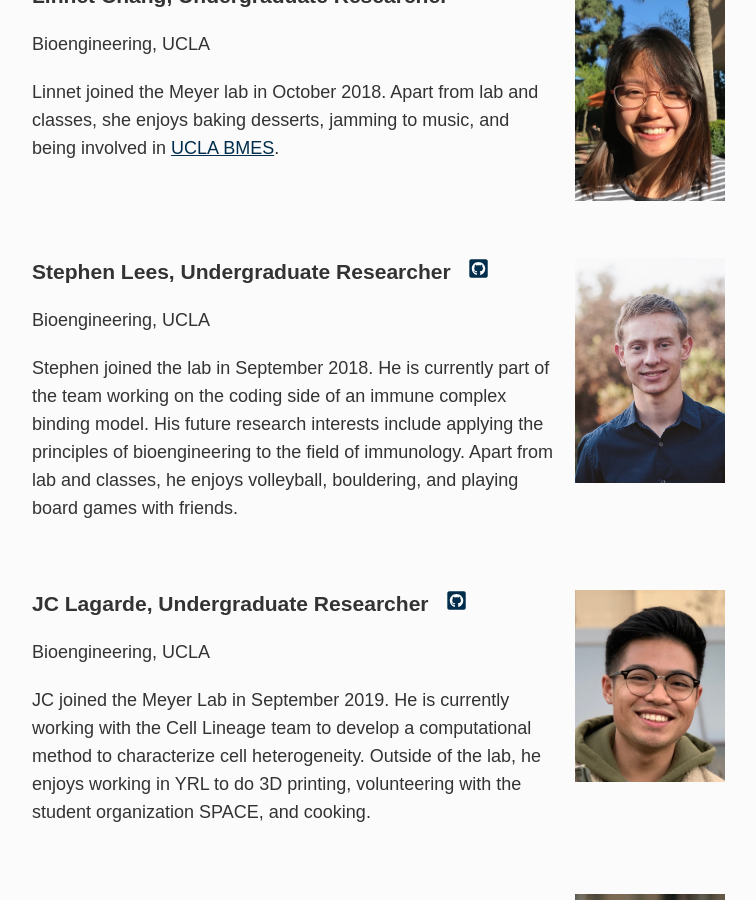
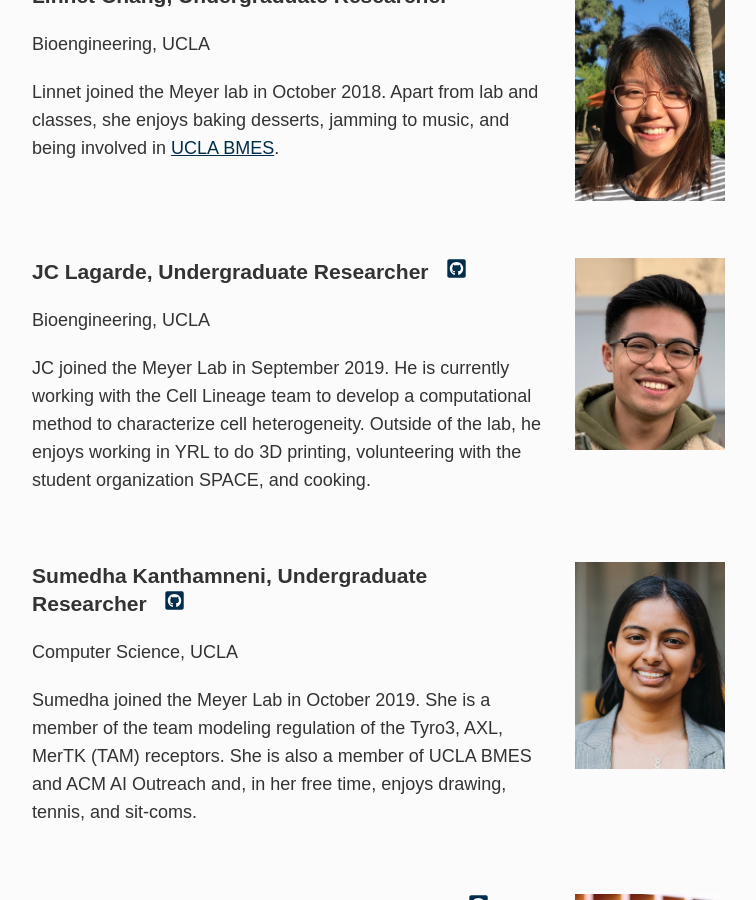
Before and after one commit to meyer-lab/asmlab.org, a Jekyll site: the page built from team/index.md, in a window 1280 px wide and 900 px high, scrolled down 3121 px. Shown: the whole window, without its empty margins (253-1009 px from the left). Built offline with Jekyll 4.4.1, drawn with Linux system fonts in a browser that asks for light colours; some web fonts are replaced; some of the changed text lies outside the part shown.

Commit message:
Move Stephen to alumni

```diff
--- a/team/index.md
+++ b/team/index.md
@@ -75,15 +75,6 @@ Bioengineering, UCLA
 Linnet joined the Meyer lab in October 2018. Apart from lab and classes, she enjoys baking desserts, jamming to music, and being involved in [UCLA BMES](http://bmes.seas.ucla.edu).
 
 <br />
-<br />
-
-<div class="span_3 right"><img src="/public/photos/slees.jpg" width="150px" alt="Stephen's picture" /></div>
-
-### Stephen Lees, Undergraduate Researcher&nbsp;&nbsp;&nbsp;<a href="https://github.com/stephendl102"><svg class="svg-icon"><use xlink:href="#fa-github"></use></svg></a>
-Bioengineering, UCLA
-
-Stephen joined the lab in September 2018. He is currently part of the team working on the coding side of an immune complex binding model. His future research interests include applying the principles of bioengineering to the field of immunology. Apart from lab and classes, he enjoys volleyball, bouldering, and playing board games with friends.
-
 <br />
 
 <div class="span_3 right"><img src="/public/photos/jcl.jpg" width="150px" alt="JC's picture" /></div>
```
Also changed, not shown: other parts of team/index.md (+2 -0 lines).
